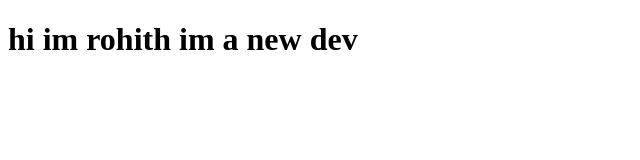
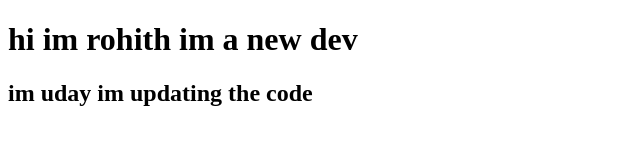
Before and after one commit to udaysai03/rohith, a plain HTML site: page index.html in a window 1280 px wide. Shown: the whole page, without its empty margins (0-640 px from the left). Drawn offline with Linux system fonts and the light colour scheme.

Commit message:
msg from uday

```diff
--- a/index.html
+++ b/index.html
@@ -7,5 +7,6 @@
 </head>
 <body>
     <h1>hi im rohith im a new dev</h1>
+    <h2>im uday im updating the code</h2>
 </body>
 </html>
```
